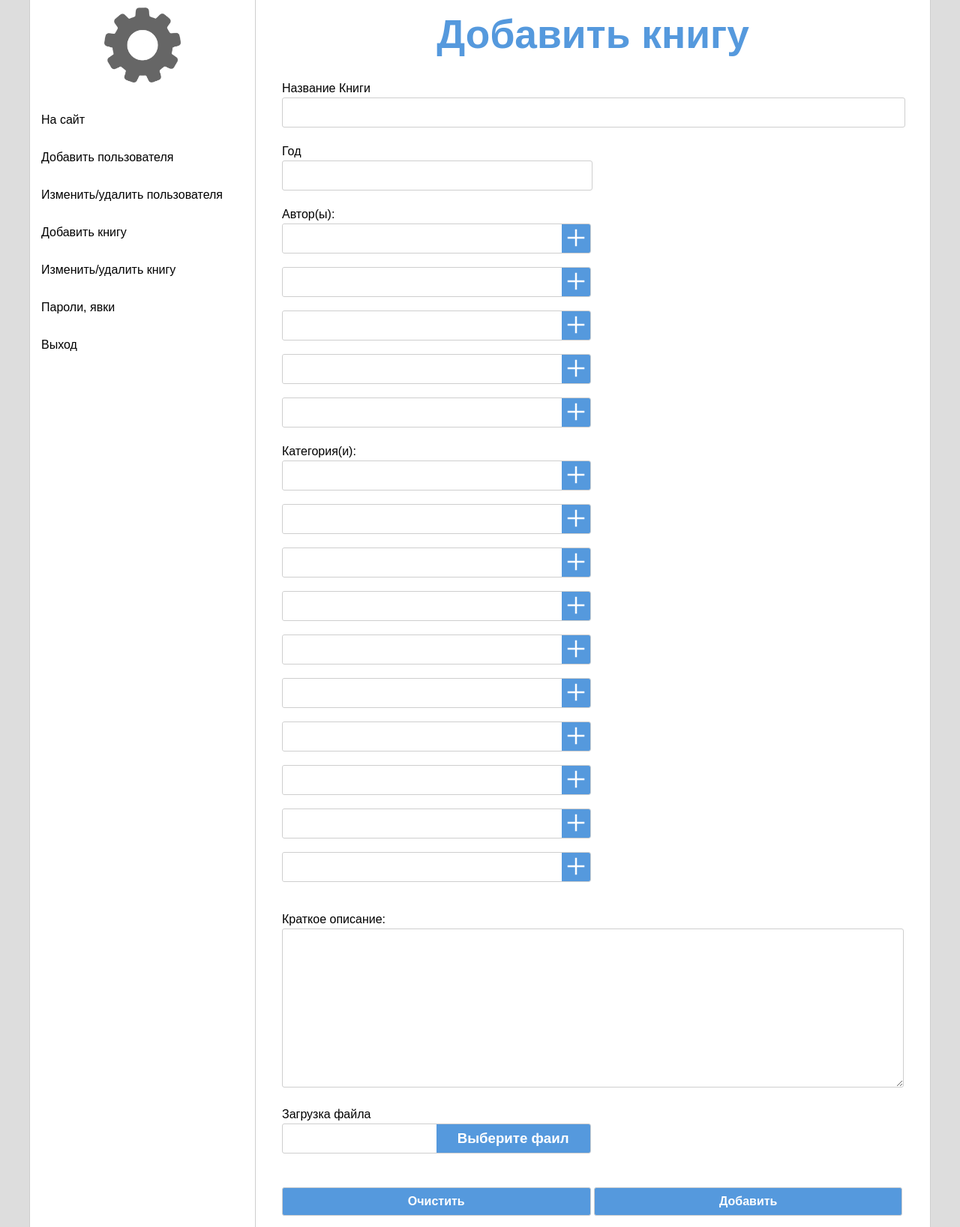
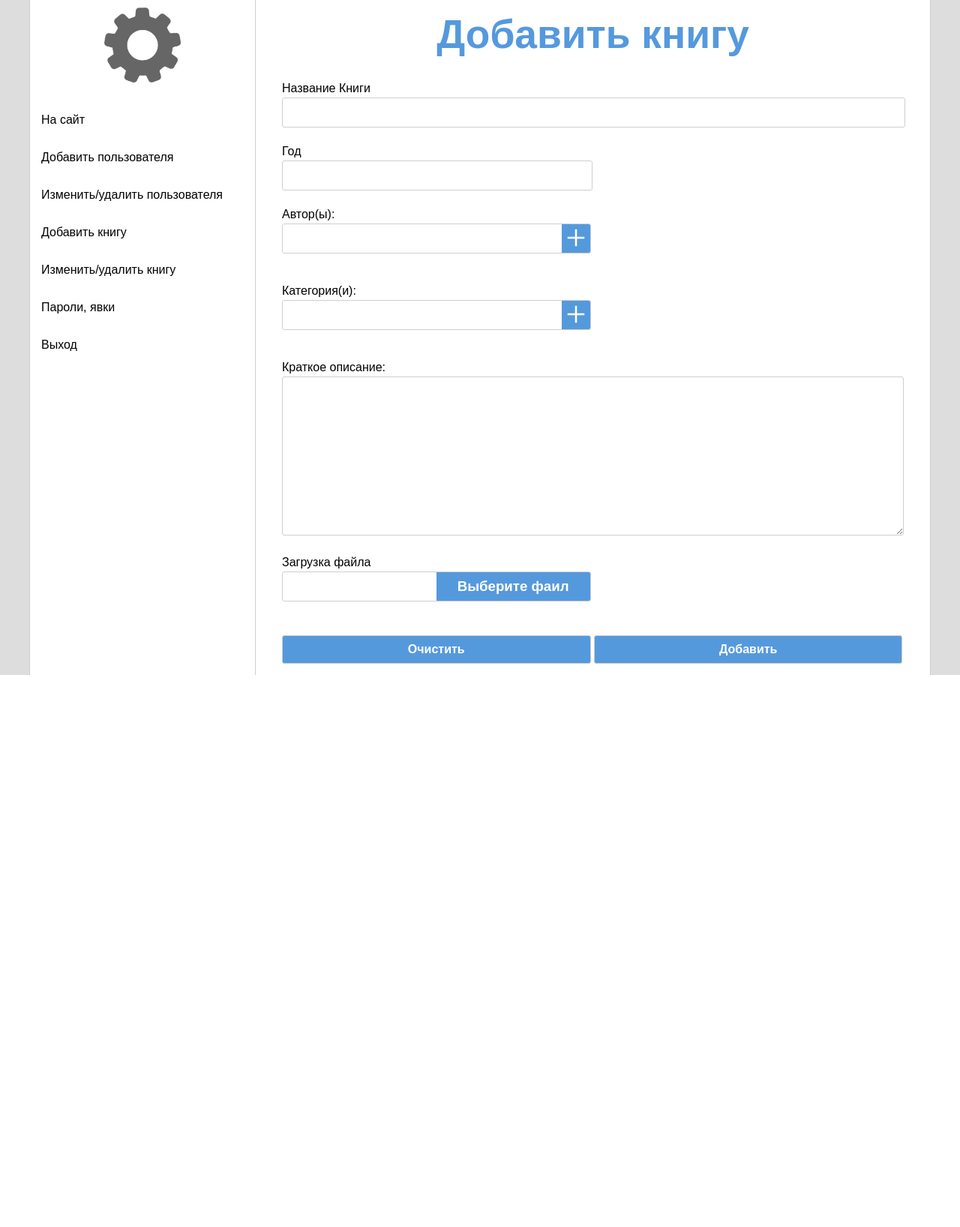
Before and after one commit to wKostyaw/vat-el-lib, a PHP site: page /AddBookForm.php in a window 1280 px wide. Shown: the whole page at 75% size. After the commit the page ends 900 px from the top, so only its background shows below. Run offline with PHP 8.4, Linux system fonts and the light colour scheme; a user stored in the database is signed in; data comes from the database, SQL or seed files in the repository; data that the repository does not hold is empty.

Commit message:
И опять все сломалось...
Пофиксил кнопку выхода из поиска (она уехала под поиск на белый фон), снова скрыл лишние текстовые поля в форме добавления книг (почему-то все мои изменения откатились), стилизовал форму добавления пользователя.

```diff
--- a/AddBookForm.php
+++ b/AddBookForm.php
@@ -803,6 +803,7 @@
 <html>
 	<head>
 		<meta charset="utf-8">
+		<title>Добавить книгу</title>
 		<link rel="stylesheet" type="text/css" href="css/AdminPage.css">
 		<link rel="stylesheet" type="text/css" href="css/AddBookForm.css">
 	</head>
@@ -825,61 +826,61 @@
 			<div class="Option">
 				<h2 class="MainHeader">Добавить книгу</h2>
 				<form class="AddBookForm" method="POST" enctype="multipart/form-data">
-					<div class="Category">
+					<div class="FormElemContainer">
 							<p class="CategoryName">Название Книги</p>
-							<input type="text" class="TextInput BookName" name="BookName" required>
+							<input type="text" class="TextInput FullWidth" name="BookName" required>
 					</div>
-					<div class="Category">
+					<div class="FormElemContainer">
 							<p class="CategoryName">Год</p>
-							<input type="text" class="TextInput BookYear" name="BookYear" required>
+							<input type="text" class="TextInput HalfWidth" name="BookYear" required>
 					</div>
 					<!-- АВТОРЫ -->
-					<div class="Category">
+					<div class="FormElemContainer">
 						<p class="CategoryName">Автор(ы):</p>
-						<div class="Testik">
-							<div class="AddTagContainer">
-								<input type="text" id="SearchBox" class="TextInput TagSearch" name="BookAuthor1" required>
-								<button Class="FormButton AddBookCategory Add" type="button" >
+						<div class="BookAuthorContainer">
+							<div class="AddBookAuthorContainer">
+								<input type="text" id="SearchBox" class="TextInput BookAuthor" name="BookAuthor1" required>
+								<button Class="FormButton AddBookAuthor Add" type="button" >
 									<svg x="0px" y="0px" width="30" height="30" viewBox="0 0 192 192" style=" fill:#FFF;"><path d="M88,24v64h-64v16h64v64h16v-64h64v-16h-64v-64z"></path></svg>
 								</button>
 							</div>
 							<div id="responseAuthors" class="HintBox"></div>
 							<br>
 						</div>
-						<div class="Testik" id="testik1">
-							<div class="AddTagContainer">
-								<input type="text" id="SearchBox1" class="TextInput TagSearch" name="BookAuthor2">
-								<button Class="FormButton AddBookCategory Add" type="button" >
+						<div class="BookAuthorContainer" id="testik1">
+							<div class="AddBookAuthorContainer">
+								<input type="text" id="SearchBox1" class="TextInput BookAuthor" name="BookAuthor2">
+								<button Class="FormButton AddBookAuthor Add" type="button" >
 									<svg x="0px" y="0px" width="30" height="30" viewBox="0 0 192 192" style=" fill:#FFF;"><path d="M88,24v64h-64v16h64v64h16v-64h64v-16h-64v-64z"></path></svg>
 								</button>
 							</div>
 							<div id="responseAuthors1" class="HintBox"></div>
 							<br>
 						</div>
-						<div class="Testik">
-							<div class="AddTagContainer">
-								<input type="text" id="SearchBox2" class="TextInput TagSearch" name="BookAuthor3">
-								<button Class="FormButton AddBookCategory Add" type="button" >
+						<div class="BookAuthorContainer">
+							<div class="AddBookAuthorContainer">
+								<input type="text" id="SearchBox2" class="TextInput BookAuthor" name="BookAuthor3">
+								<button Class="FormButton AddBookAuthor Add" type="button" >
 									<svg x="0px" y="0px" width="30" height="30" viewBox="0 0 192 192" style=" fill:#FFF;"><path d="M88,24v64h-64v16h64v64h16v-64h64v-16h-64v-64z"></path></svg>
 								</button>
 							</div>
 							<div id="responseAuthors2" class="HintBox"></div>
 							<br>
 						</div>
-						<div class="Testik">
-							<div class="AddTagContainer">
-								<input type="text" id="SearchBox3" class="TextInput TagSearch" name="BookAuthor4">
-								<button Class="FormButton AddBookCategory Add" type="button" >
+						<div class="BookAuthorContainer">
+							<div class="AddBookAuthorContainer">
+								<input type="text" id="SearchBox3" class="TextInput BookAuthor" name="BookAuthor4">
+								<button Class="FormButton AddBookAuthor Add" type="button" >
 									<svg x="0px" y="0px" width="30" height="30" viewBox="0 0 192 192" style=" fill:#FFF;"><path d="M88,24v64h-64v16h64v64h16v-64h64v-16h-64v-64z"></path></svg>
 								</button>
 							</div>
 							<div id="responseAuthors3" class="HintBox"></div>
 							<br>
 						</div>
-						<div class="Testik">
-							<div class="AddTagContainer">
-								<input type="text" id="SearchBox4" class="TextInput TagSearch" name="BookAuthor5">
-								<button Class="FormButton AddBookCategory Add" type="button" >
+						<div class="BookAuthorContainer">
+							<div class="AddBookAuthorContainer">
+								<input type="text" id="SearchBox4" class="TextInput BookAuthor" name="BookAuthor5">
+								<button Class="FormButton AddBookAuthor Add" type="button" >
 									<svg x="0px" y="0px" width="30" height="30" viewBox="0 0 192 192" style=" fill:#FFF;"><path d="M88,24v64h-64v16h64v64h16v-64h64v-16h-64v-64z"></path></svg>
 								</button>
 							</div>
@@ -887,11 +888,11 @@
 						</div>
 					</div>
 					<!-- КАТЕГОРИИ -->
-					<div class="Category">
+					<div class="FormElemContainer">
 						<p class="CategoryName">Категория(и):</p>
-						<div class="Testik">
-							<div class="AddTagContainer">
-								<input type="text" id="SearchBoxCategory1" class="TextInput TagSearch" name="BookCategory1" required>
+						<div class="BookCategoryContainer">
+							<div class="AddBookCategoryContainer">
+								<input type="text" id="SearchBoxCategory1" class="TextInput BookCategory" name="BookCategory1" required>
 								<button Class="FormButton AddBookCategory Add" type="button">
 									<svg x="0px" y="0px" width="30" height="30" viewBox="0 0 192 192" style=" fill:#FFF;"><path d="M88,24v64h-64v16h64v64h16v-64h64v-16h-64v-64z"></path></svg>
 								</button>
@@ -899,9 +900,9 @@
 							<div id="responseCategory1" class="HintBox"></div>
 							<br>
 						</div>
-						<div class="Testik">
-							<div class="AddTagContainer">
-								<input type="text" id="SearchBoxCategory2" class="TextInput TagSearch" name="BookCategory2">
+						<div class="BookCategoryContainer">
+							<div class="AddBookCategoryContainer">
+								<input type="text" id="SearchBoxCategory2" class="TextInput BookCategory" name="BookCategory2">
 								<button Class="FormButton AddBookCategory Add" type="button">
 									<svg x="0px" y="0px" width="30" height="30" viewBox="0 0 192 192" style=" fill:#FFF;"><path d="M88,24v64h-64v16h64v64h16v-64h64v-16h-64v-64z"></path></svg>
 								</button>
@@ -909,9 +910,9 @@
 							<div id="responseCategory2" class="HintBox"></div>
 							<br>
 						</div>
-						<div class="Testik">
-							<div class="AddTagContainer">
-								<input type="text" id="SearchBoxCategory3" class="TextInput TagSearch" name="BookCategory3">
+						<div class="BookCategoryContainer">
+							<div class="AddBookCategoryContainer">
+								<input type="text" id="SearchBoxCategory3" class="TextInput BookCategory" name="BookCategory3">
 								<button Class="FormButton AddBookCategory Add" type="button">
 									<svg x="0px" y="0px" width="30" height="30" viewBox="0 0 192 192" style=" fill:#FFF;"><path d="M88,24v64h-64v16h64v64h16v-64h64v-16h-64v-64z"></path></svg>
 								</button>
@@ -919,9 +920,9 @@
 							<div id="responseCategory3" class="HintBox"></div>
 							<br>
 						</div>
-						<div class="Testik">
-							<div class="AddTagContainer">
-								<input type="text" id="SearchBoxCategory4" class="TextInput TagSearch" name="BookCategory4">
+						<div class="BookCategoryContainer">
+							<div class="AddBookCategoryContainer">
+								<input type="text" id="SearchBoxCategory4" class="TextInput BookCategory" name="BookCategory4">
 								<button Class="FormButton AddBookCategory Add" type="button">
 									<svg x="0px" y="0px" width="30" height="30" viewBox="0 0 192 192" style=" fill:#FFF;"><path d="M88,24v64h-64v16h64v64h16v-64h64v-16h-64v-64z"></path></svg>
 								</button>
@@ -929,9 +930,9 @@
 							<div id="responseCategory4" class="HintBox"></div>
 							<br>
 						</div>
-						<div class="Testik">
-							<div class="AddTagContainer">
-								<input type="text" id="SearchBoxCategory5" class="TextInput TagSearch" name="BookCategory5">
+						<div class="BookCategoryContainer">
+							<div class="AddBookCategoryContainer">
+								<input type="text" id="SearchBoxCategory5" class="TextInput BookCategory" name="BookCategory5">
 								<button Class="FormButton AddBookCategory Add" type="button">
 									<svg x="0px" y="0px" width="30" height="30" viewBox="0 0 192 192" style=" fill:#FFF;"><path d="M88,24v64h-64v16h64v64h16v-64h64v-16h-64v-64z"></path></svg>
 								</button>
@@ -939,9 +940,9 @@
 							<div id="responseCategory5" class="HintBox"></div>
 							<br>
 						</div>
-						<div class="Testik">
-							<div class="AddTagContainer">
-								<input type="text" id="SearchBoxCategory6" class="TextInput TagSearch" name="BookCategory6">
+						<div class="BookCategoryContainer">
+							<div class="AddBookCategoryContainer">
+								<input type="text" id="SearchBoxCategory6" class="TextInput BookCategory" name="BookCategory6">
 								<button Class="FormButton AddBookCategory Add" type="button">
 									<svg x="0px" y="0px" width="30" height="30" viewBox="0 0 192 192" style=" fill:#FFF;"><path d="M88,24v64h-64v16h64v64h16v-64h64v-16h-64v-64z"></path></svg>
 								</button>
@@ -949,9 +950,9 @@
 							<div id="responseCategory6" class="HintBox"></div>
 							<br>
 						</div>
-						<div class="Testik">
-							<div class="AddTagContainer">
-								<input type="text" id="SearchBoxCategory7" class="TextInput TagSearch" name="BookCategory7">
+						<div class="BookCategoryContainer">
+							<div class="AddBookCategoryContainer">
+								<input type="text" id="SearchBoxCategory7" class="TextInput BookCategory" name="BookCategory7">
 								<button Class="FormButton AddBookCategory Add" type="button">
 									<svg x="0px" y="0px" width="30" height="30" viewBox="0 0 192 192" style=" fill:#FFF;"><path d="M88,24v64h-64v16h64v64h16v-64h64v-16h-64v-64z"></path></svg>
 								</button>
@@ -959,9 +960,9 @@
 							<div id="responseCategory7" class="HintBox"></div>
 							<br>
 						</div>
-						<div class="Testik">
-							<div class="AddTagContainer">
-								<input type="text" id="SearchBoxCategory8" class="TextInput TagSearch" name="BookCategory8">
+						<div class="BookCategoryContainer">
+							<div class="AddBookCategoryContainer">
+								<input type="text" id="SearchBoxCategory8" class="TextInput BookCategory" name="BookCategory8">
 								<button Class="FormButton AddBookCategory Add" type="button">
 									<svg x="0px" y="0px" width="30" height="30" viewBox="0 0 192 192" style=" fill:#FFF;"><path d="M88,24v64h-64v16h64v64h16v-64h64v-16h-64v-64z"></path></svg>
 								</button>
@@ -969,9 +970,9 @@
 							<div id="responseCategory8" class="HintBox"></div>
 							<br>
 						</div>
-						<div class="Testik">
-							<div class="AddTagContainer">
-								<input type="text" id="SearchBoxCategory9" class="TextInput TagSearch" name="BookCategory9">
+						<div class="BookCategoryContainer">
+							<div class="AddBookCategoryContainer">
+								<input type="text" id="SearchBoxCategory9" class="TextInput BookCategory" name="BookCategory9">
 								<button Class="FormButton AddBookCategory Add" type="button">
 									<svg x="0px" y="0px" width="30" height="30" viewBox="0 0 192 192" style=" fill:#FFF;"><path d="M88,24v64h-64v16h64v64h16v-64h64v-16h-64v-64z"></path></svg>
 								</button>
@@ -979,9 +980,9 @@
 							<div id="responseCategory9" class="HintBox"></div>
 							<br>
 						</div>
-						<div class="Testik">
-							<div class="AddTagContainer">
-								<input type="text" id="SearchBoxCategory10" class="TextInput TagSearch" name="BookCategory10">
+						<div class="BookCategoryContainer">
+							<div class="AddBookCategoryContainer">
+								<input type="text" id="SearchBoxCategory10" class="TextInput BookCategory" name="BookCategory10">
 								<button Class="FormButton AddBookCategory Add" type="button">
 									<svg x="0px" y="0px" width="30" height="30" viewBox="0 0 192 192" style=" fill:#FFF;"><path d="M88,24v64h-64v16h64v64h16v-64h64v-16h-64v-64z"></path></svg>
 								</button>
@@ -990,18 +991,18 @@
 							<br>
 						</div>
 					</div>
-					<div class="Category">
+					<div class="FormElemContainer">
 							<p class="CategoryName">Краткое описание:</p>
 							<textarea class="Description" name="Description1"></textarea>
 					</div>
-					<div class="Category">
+					<div class="FormElemContainer">
 							<p class="CategoryName">Загрузка файла</p>
 							<input name="BookFile" id="BookFile" type="File" class="File">
 							<label for="BookFile" class="AddFileContainer">
 							<span class="LFile LFName"></span><span class="LFile LFButton">Выберите фаил</span>
 							</label>
 					</div>
-					<div class="Category">
+					<div class="FormElemContainer">
 						<input type="reset" value="Очистить" class="FormButton ResetButton">
 						<input name="submit" type="submit" value="Добавить" class="FormButton SubmitButton">
 					</div>
--- a/Css/AddBookForm.css
+++ b/Css/AddBookForm.css
@@ -1,29 +1,7 @@
-/* Заголовок */
-.MainHeader {
-	text-align: center;
-	font-size: 40pt;
-	font-weight: bold;
-	padding: 10px 0px 20px 0px;
-	margin: 0px;
-	color: #59D;
-}
-/* Блоки на которые разбита форма */
-.Category {
-	padding: 10px 30px;
-}
 .CategoryName {
 	margin: 3px 0px;
 }
-.TextInput {
-	height: 36px;
-	border: 1px solid #CECECE;
-	border-radius: 3px;
-	flex: 1;
-	display: inline-block;
-	font-size: 14pt;
-	padding-left: 5px;
-}
-.AddTagContainer, .AddFileContainer {
+.AddBookCategoryContainer, .AddBookAuthorContainer, .AddFileContainer {
 	display: flex;
 	flex-direction: row;
 	border: 1px solid #CECECE;
@@ -31,16 +9,10 @@
 	overflow: hidden;
 	width: calc(50% - 5px);
 }
-.TagSearch {
+.BookAuthor, .BookCategory {
 	border: none;
 	height: 36px;
 	width: calc(100% - 41px);
-}
-.BookName {
-	width: calc(100% - 7px);
-}
-.BookYear {
-	width: calc(50% - 10px)
 }
 .Description {
 	width: calc(100% - 12px);
@@ -72,37 +44,22 @@
 	font-weight: 700;
 	color: #FFF;
 }
-
 /* Кнопки */
 .Add {
 	width: 38px;
 	padding: 0px;
 	border: none;
 }
-.FormButton {
-	height: 38px;
-	background-color: #59D;
-	color: #FFF;
-	cursor: pointer;
+.BookCategoryContainer, .BookAuthorContainer {
+	position: relative;
+	display: none;
 }
-.FormButton:hover {
-	background-color: #48C;
-}
-.SubmitButton, .ResetButton {
-	width: calc(50% - 3px);
-	border: 1px solid #CECECE;
-	border-radius: 3px;
-	margin-top: 25px;
-	font-size: 12pt;
-	font-weight: 700;
-}
-
-.Testik {
-	position: relative;
+.BookCategoryContainer:first-of-type, .BookAuthorContainer:first-of-type {
+	display: block;
 }
 .HintBox {
 	max-height: 161px;
-	width: calc(50% - 40px);
+	width: 50%;
 	overflow-y: auto;
 	position: absolute;
 	background: #FFF;
--- a/Css/AdminPage.css
+++ b/Css/AdminPage.css
@@ -65,3 +65,49 @@ a {
 .AdminStart {
 	text-align: center;
 }
+/* Заголовок формы */
+.MainHeader {
+	text-align: center;
+	font-size: 40pt;
+	font-weight: bold;
+	padding: 10px 0px 20px 0px;
+	margin: 0px;
+	color: #59D;
+}
+/* Блоки, на которые разбита форма */
+.FormElemContainer {
+	padding: 10px 30px;
+}
+/* Текстовые поля */
+.TextInput {
+	height: 36px;
+	border: 1px solid #CECECE;
+	border-radius: 3px;
+	flex: 1;
+	display: inline-block;
+	font-size: 14pt;
+	padding-left: 5px;
+}
+.FullWidth {
+	width: calc(100% - 7px);
+}
+.HalfWidth {
+	width: calc(50% - 10px)
+}
+.FormButton {
+	height: 38px;
+	background-color: #59D;
+	color: #FFF;
+	cursor: pointer;
+}
+.FormButton:hover {
+	background-color: #48C;
+}
+.SubmitButton, .ResetButton {
+	width: calc(50% - 3px);
+	border: 1px solid #CECECE;
+	border-radius: 3px;
+	margin-top: 25px;
+	font-size: 12pt;
+	font-weight: 700;
+}
--- a/Css/style.css
+++ b/Css/style.css
@@ -125,12 +125,14 @@ a {
 	margin: 4px 0px;
 	float: right;
 	width: calc(100% - 112px);
+	display: flex;
+	flex-direction: row;
 }
 .SearchBookName, .SButton, .SAOButton, .SAOInput {
 	outline: none;
 }
 .SearchBookName {
-	width: calc(100% - 74px);
+	width: 100%;
 	height: 30px;
 	border: none;
 	margin: 0px;
```
Also changed, not shown: AdminPage2.php (+14 -4 lines), Js/AddOneMore.js (+10 -0 lines).
